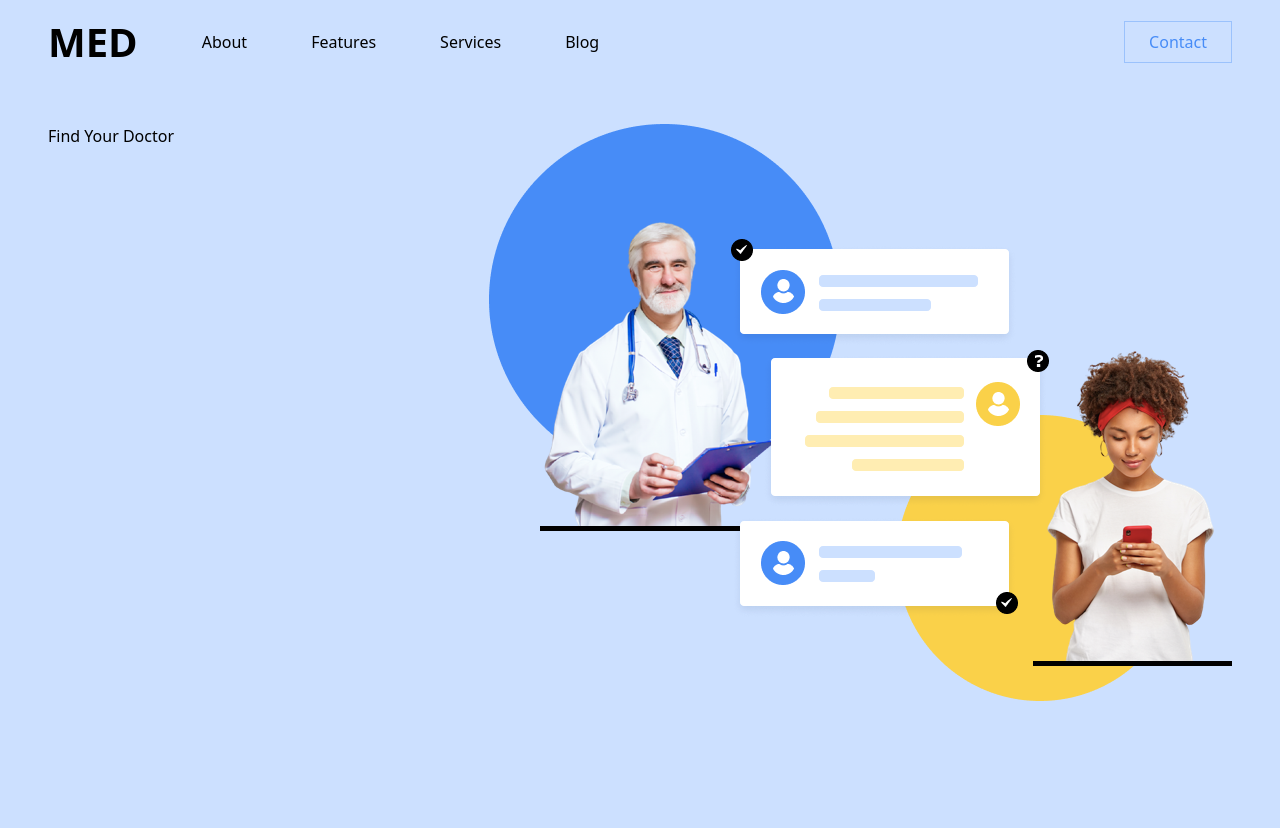
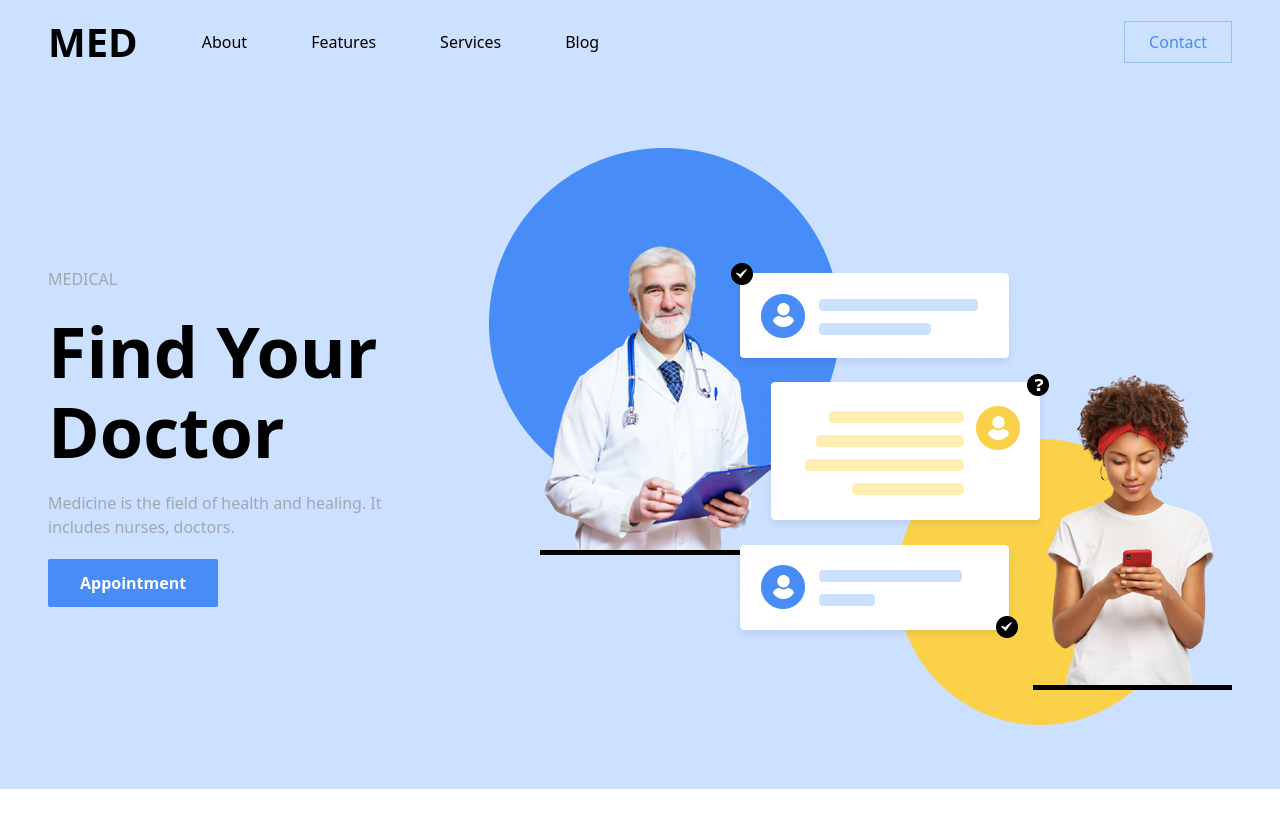
Before and after one commit to Andreyhuey/medilifi, a React (Vite) app: page / in a window 1280 px wide. Shown: the top 828 px of the page. After the commit the page ends 800 px from the top, so only its background shows below. Built offline with nearby package versions, Linux system fonts and the light colour scheme.

Commit message:
Header component completed

```diff
--- a/src/components/Header.tsx
+++ b/src/components/Header.tsx
@@ -2,10 +2,20 @@ import header from "../assets/header-img.png";
 
 const Header = () => {
   return (
-    <div className="min-h-screen bg-[#CCE0FF] lg:px-12 md:px-8 px-4 py-10">
-      <div className="flex flex-col lg:flex-row justify-between">
-        <div className="lg:order-1 order-2 ">
-          <h1 className="">Find Your Doctor</h1>
+    <div className="bg-[#CCE0FF] lg:px-12 md:px-8 px-4 py-16">
+      <div className="flex flex-col lg:flex-row justify-between items-center">
+        <div className="lg:order-1 order-2 flex flex-col gap-5 items-start">
+          <p className="text-[#A1A7B0]">MEDICAL</p>
+          <h1 className="lg:text-[70px] text-[56px] font-bold lg:leading-[80px]">
+            Find Your Doctor
+          </h1>
+          <p className="text-[#A1A7B0] lg:max-w-[370px]">
+            Medicine is the field of health and healing. It includes nurses,
+            doctors.
+          </p>
+          <button className="px-8 py-3 font-bold text-white bg-[#478CF7] rounded-sm trans">
+            Appointment
+          </button>
         </div>
         <img src={header} alt={header} className="order-1 lg:order-2" />
       </div>
--- a/src/components/Navbar.tsx
+++ b/src/components/Navbar.tsx
@@ -1,4 +1,4 @@
-import { useState } from "react";
+import { useState, useEffect } from "react";
 import { Link, Button } from "react-scroll";
 
 // icons
@@ -7,6 +7,18 @@ import { AiOutlineMenu, AiOutlineClose } from "react-icons/ai";
 const Navbar = () => {
   const [nav, setNav] = useState(false);
   const handleNav = () => setNav(!nav);
+
+  // Add this effect to handle body overflow
+  useEffect(() => {
+    if (nav) {
+      document.body.style.overflow = "hidden"; // Prevent scrolling
+    } else {
+      document.body.style.overflow = "auto"; // Allow scrolling
+    }
+    return () => {
+      document.body.style.overflow = "auto"; // Make sure to reset when unmounting
+    };
+  }, [nav]);
 
   return (
     <div className="bg-[#CCE0FF] lg:px-12 md:px-8 px-4 py-3">
@@ -106,7 +118,18 @@ const Navbar = () => {
 
       {nav && (
         <div className="h-screen bg-[#CCE0FF]">
-          <div className="flex flex-col gap-32 items-center h-screen pt-10">
+          <div className="flex flex-col gap-16 items-center h-screen pt-10">
+            <Link
+              activeClass="active"
+              to=""
+              spy={true}
+              smooth={true}
+              offset={50}
+              duration={500}
+              className="hover:cursor-pointer"
+            >
+              Home
+            </Link>
             <Link
               activeClass="active"
               to=""
@@ -153,7 +176,7 @@ const Navbar = () => {
             </Link>
 
             <Link
-              className="text-[#478CF7] border-[1px] border-[#478df75e] px-6 py-2 hover:scale-110 trans"
+              className="text-[#478CF7] border-[1px] border-[#478df75e] px-6 py-2 trans"
               activeClass="active"
               to="contact"
               spy={true}
--- a/src/index.css
+++ b/src/index.css
@@ -4,7 +4,7 @@
 
 @layer base {
   .trans {
-    @apply transition duration-300 ease-in-out;
+    @apply transition duration-300 ease-in-out hover:scale-110;
   }
   .h1 {
     @apply font-bold md:text-[40px] text-[34px];
```
